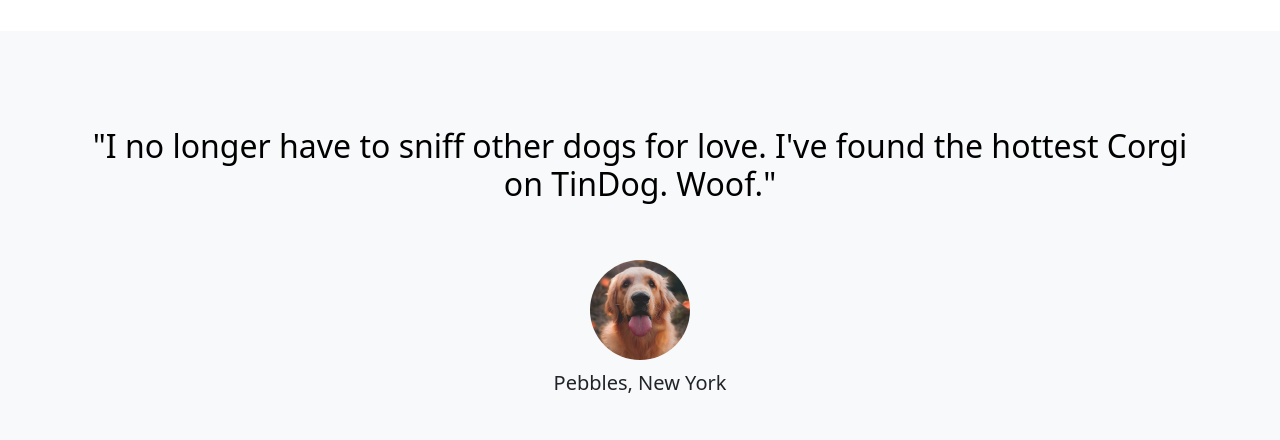
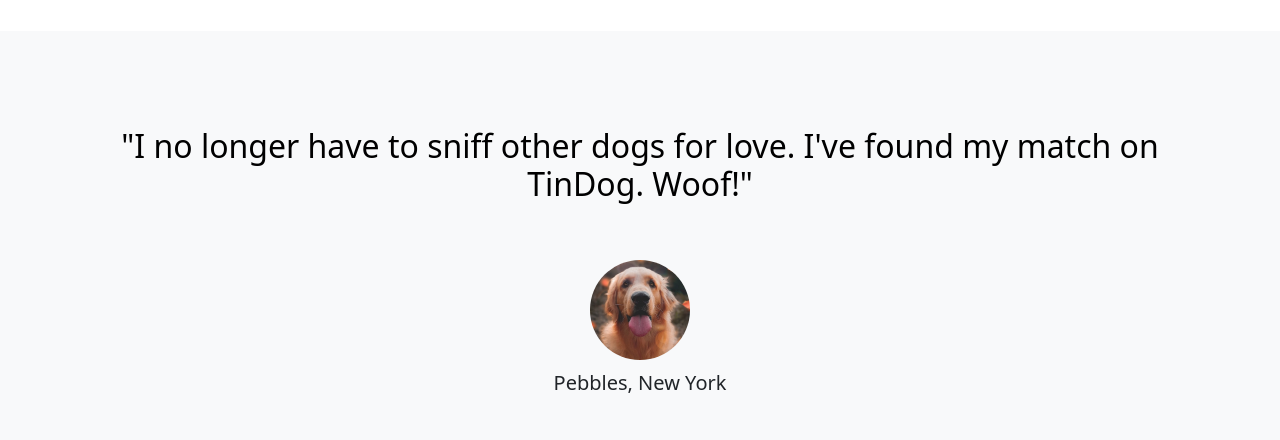
Before and after one commit to SophMik/Course-Project-Bootstrap, a plain HTML site: page index.html in a window 1280 px wide. Shown: the part 1000-1440 px from the top of the page. Drawn offline with nearby package versions, Linux system fonts and the light colour scheme.

Commit message:
Update index.html

```diff
--- a/index.html
+++ b/index.html
@@ -93,7 +93,7 @@
   <div class="my-5">
     <div class="p-5 text-center bg-body-tertiary">
       <div class="container py-5">
-        <h2 class="text-body-emphasis">"I no longer have to sniff other dogs for love. I've found the hottest Corgi on TinDog. Woof."</h2>
+        <h2 class="text-body-emphasis">"I no longer have to sniff other dogs for love. I've found my match on TinDog. Woof!"</h2>
          <img class="profile-img mt-5" src="./images/dog-img.jpg">
          <p class="col-lg-8 mx-auto lead mt-2">
           Pebbles, New York
```
